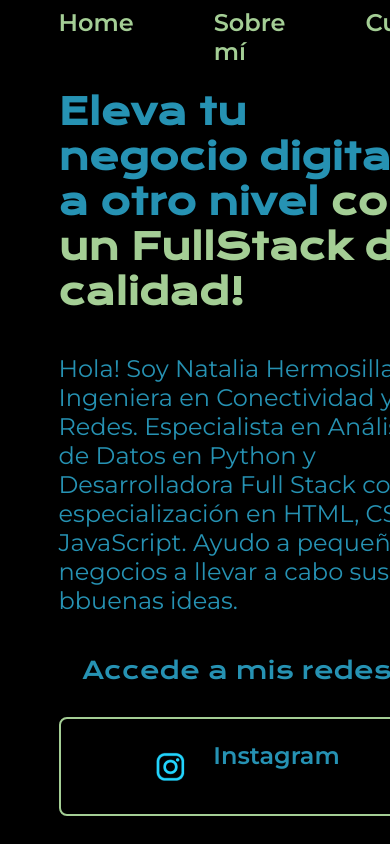
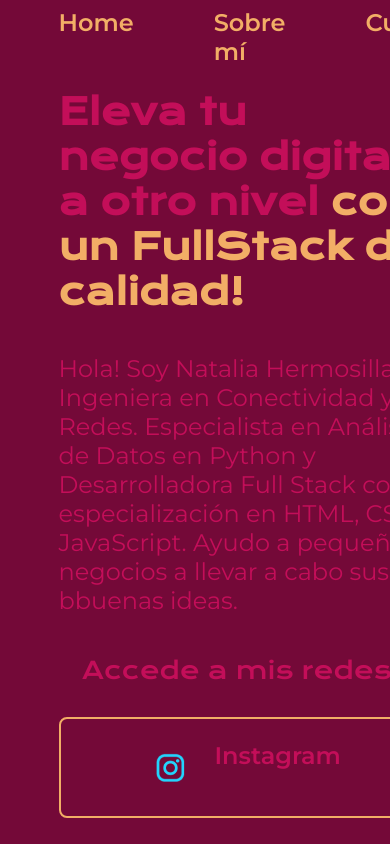
Before and after one commit to Nataliahfk/portafolio, a plain HTML site: page index.html in a window 390 px wide. Shown: the top 844 px of the page. Drawn offline with nearby package versions, Linux system fonts and the light colour scheme; a web font is replaced by a local one.

Commit message:
quinto commit cambia colores proyecto y cambia unidad de medida para hacrela responsiva

```diff
--- a/styles/style.css
+++ b/styles/style.css
@@ -7,17 +7,21 @@
     /* Las variables CSS pueden ser muy útiles para hacer que las actualizaciones de diseño del proyecto sean más prácticas.
     Las variables son elementos que permiten manipular valores durante la ejecución de tu código ej: --tamano-de-la-fuente:  24px;*/
 
-    --color-primario: black;
-    --color-secundario: #2692b3;
-    --color-terciario: #a4ce95;
-    --color-hover : #719567;
+    --color-primario: #740938;
+    --color-secundario: #C30E59;
+    --color-terciario: #F2AE66;
+    --color-hover : #E82561;
 
     --fuente-monserrat: "Montserrat", sans-serif;
     --fuente-krona: "Krona One", sans-serif;
+
+    /* reemplazar los px por rem // 1 rem equivale a 16 px y 24 serian 1.5 rem  osea 24 px*/
+    --font-size: 1.5rem; /* rem es una medida relativa pixel no es relativa es fija por lo que se debe cambiar */
 }
 
 /*ctrl + D  sobre lo que quiero modificar y seleccionara todo lo que sea igual.
 Esto te permitirá cambiar simultáneamente todos los valores siguientes que sean iguales a lo que seleccionaste con el mouse*/
+/* ctrl + F para buscar , es como el ctrl V*/
 
 * {
     margin: 0;
@@ -47,12 +51,12 @@ body {
 
 .header-menu{
     display: flex;
-    gap: 80px; /* para poder ocupar gap debo tener antes el display flex*/
+    gap: 5rem; /* para poder ocupar gap debo tener antes el display flex*/
 }
 
 .header-menu-link{
     font-family: var(--fuente-monserrat);
-    font-size: 24px;
+    font-size: var(--font-size);
     font-weight: 600;
     color: var(--color-terciario); /* asigno la variable arriba*/
     text-decoration: none;  /* si no pongo esto me aparece sobre mí subrayado al poner none desaparece*/
@@ -77,7 +81,7 @@ body {
 }
 
 .presentacion-contenido{
-    width: 615px;
+    width: 38.44rem;
     display: flex; /* coloca los botones uno al lado del otro */
     flex-direction: column; /* esto lo deja en columnas y no de forma vertical que es por defecto*/
     gap: 40px; /* La propiedad gap no es exclusiva de Flexbox, sin embargo, se utiliza casi siempre en
@@ -87,7 +91,7 @@ body {
 
 .presentacion-contenido-titulo {
 
-    font-size: 36px; /* tamaño de la fuente*/
+    font-size: 2.25rem; /* tamaño de la fuente*/
     font-family: var(--fuente-krona);
 }
 
@@ -98,7 +102,7 @@ body {
 }
 
 .presentacion-contenido-texto{
-    font-size: 24px;
+    font-size: var(--font-size);
     font-family: var(--fuente-monserrat);
 }
 
@@ -107,31 +111,31 @@ body {
     justify-content: space-around;
     flex-direction: column;
     align-items: center;
-    gap: 32px; /* espacios entre filas y columnas en diseños de cuadrícula*/
+    gap: 2rem; /* espacios entre filas y columnas en diseños de cuadrícula*/
 }
 
 .presentacion-enlaces-subtitulo{
     font-family: var(--fuente-krona);
-    font-size: 24px;
+    font-size: var(--font-size);
     font-weight: 400;
 }
 
 /* El padding es responsable de definir la distancia entre un contenido y sus bordes. para crear un espacio interno entre entre los bordes y el contenido*/
 .presentacion-enlaces-link{
-    width: 320px;
+    width: 20rem;
     /*background-color: #22D4FD;  este comando cambia el color de los botones */
     color: var(--color-secundario);
     text-align: center;
-    padding: 21.5px ;
-    border-radius: 8px; /*border-radius para añadir la curva al borde del botón // mientras mas px mas redondeado se ve x*/
+    padding: 1.34rem ;
+    border-radius: 0.5rem; /*border-radius para añadir la curva al borde del botón // mientras mas px mas redondeado se ve x*/
     font-family: var(--fuente-monserrat);
-    font-size: 24px;
+    font-size: var(--font-size);
     font-weight: 600;
     text-decoration: none; /*sirve para eliminar el subrayado de <a> del hipervínculo  */
-    border: 2px solid var(--color-terciario); /* border para añadir el borde alrededor de los botones*/
+    border: 0.125rem solid var(--color-terciario); /* border para añadir el borde alrededor de los botones*/
     display: flex; /* para alinear el icono con el nombre de los contenedores a todo hacia al lado*/
     justify-content: center; /* para centrar el mensaje con el icono dentro del a*/
-    gap: 16px; /* separacion enetre el icono y la palabra*/
+    gap: 1rem; /* separacion enetre el icono y la palabra*/
 }
 
 .presentacion-enlaces-link:hover{ /* selector hover se utiliza para seleccionar elementos cuando pasas el mouse sobre ellos // cambia de color */
@@ -146,14 +150,14 @@ a:hover{
 
 .footer{
     background-color: var(--color-terciario);
-    padding: 10px;
+    padding: 0.7rem;
     text-align: center;
 }
 
 .footer-informacion{
     color: black;
     font-family: var(--fuente-monserrat);
-    font-size: 15px;
+    font-size: 1px;
     font-weight: 400;
 }
 
@@ -163,5 +167,5 @@ a:hover{
 }
 
 img{
-    padding: 10px;
+    padding: 0.7rem;
 }
```
